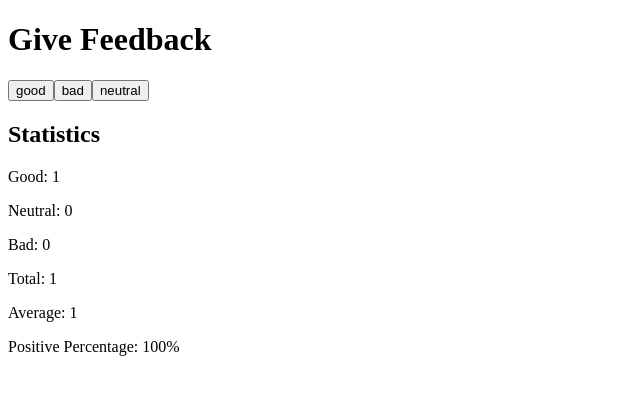
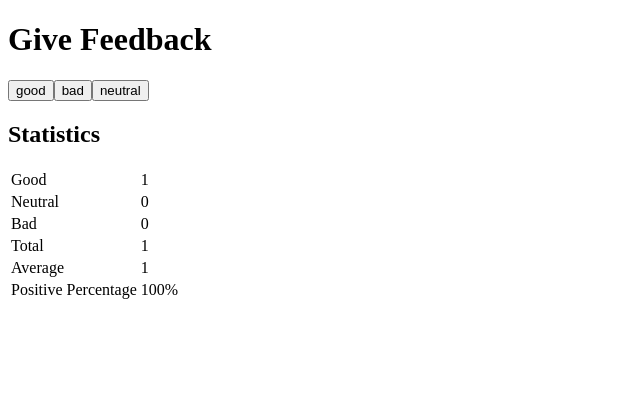
Before and after one commit to ivanherreradev/fullstack-open-course, a React (Vite) app in the folder part1/unicafe/: page / in a window 1280 px wide. Both pictures are taken after a click on the button "good". Shown: the top 394 px of the page, without its empty margins (0-640 px from the left). Built offline with nearby package versions, Linux system fonts and the light colour scheme.

Commit message:
add exercice 1.11

```diff
--- a/part1/unicafe/src/App.jsx
+++ b/part1/unicafe/src/App.jsx
@@ -2,7 +2,12 @@ import React, { useState } from 'react'
 
 const StatisticsLine = ({ text, statistic }) => {
   const displayStatistic = text === 'Positive Percentage' ? `${statistic}%` : statistic
-  return <p>{text}: {displayStatistic}</p>
+  return (
+    <tr>
+      <td>{text}</td>
+      <td>{displayStatistic}</td>
+    </tr>
+  )
 }
 
 const Statistics = ({ good, bad, neutral }) => {
@@ -19,12 +24,19 @@ const Statistics = ({ good, bad, neutral }) => {
         : (
         <div>
           <h2>Statistics</h2>
-          <StatisticsLine text='Good' statistic={good}/>
-          <StatisticsLine text='Neutral' statistic={neutral}/>
-          <StatisticsLine text='Bad' statistic={bad}/>
-          <StatisticsLine text='Total' statistic={total}/>
-          <StatisticsLine text='Average' statistic={isNaN(average) ? 0 : average}/>
-          <StatisticsLine text='Positive Percentage' statistic={isNaN(positivePercentage) ? 0 : positivePercentage}/>
+          <table>
+            <tbody>
+              <StatisticsLine text="Good" statistic={good} />
+              <StatisticsLine text="Neutral" statistic={neutral} />
+              <StatisticsLine text="Bad" statistic={bad} />
+              <StatisticsLine text="Total" statistic={total} />
+              <StatisticsLine text="Average" statistic={isNaN(average) ? 0 : average} />
+              <StatisticsLine
+                text="Positive Percentage"
+                statistic={isNaN(positivePercentage) ? 0 : positivePercentage}
+              />
+            </tbody>
+          </table>
         </div>
           )}
     </>
@@ -32,9 +44,7 @@ const Statistics = ({ good, bad, neutral }) => {
 }
 
 const Button = ({ text, handleClick }) => {
-  return (
-    <button onClick={handleClick}>{text}</button>
-  )
+  return <button onClick={handleClick}>{text}</button>
 }
 
 const App = () => {
@@ -49,9 +59,9 @@ const App = () => {
   return (
     <main>
       <h1>Give Feedback</h1>
-      <Button text='good' handleClick={handleGoodClick}/>
-      <Button text='bad' handleClick={handleBadClick}/>
-      <Button text='neutral' handleClick={handleNeutralClick}/>
+      <Button text="good" handleClick={handleGoodClick} />
+      <Button text="bad" handleClick={handleBadClick} />
+      <Button text="neutral" handleClick={handleNeutralClick} />
       <Statistics good={good} bad={bad} neutral={neutral} />
     </main>
   )
```
